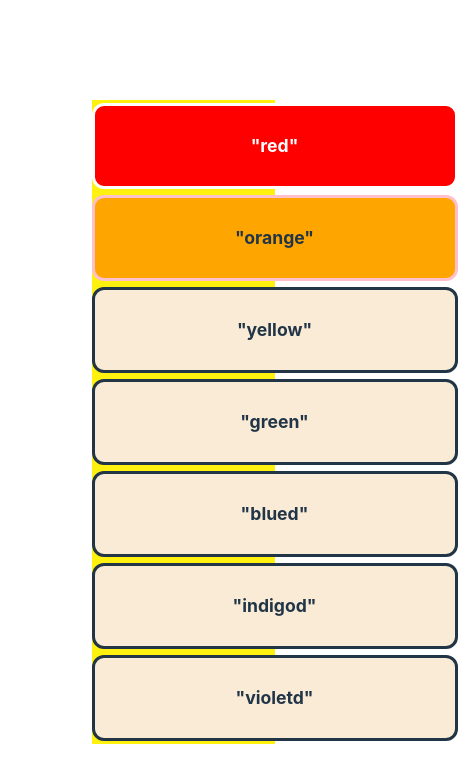
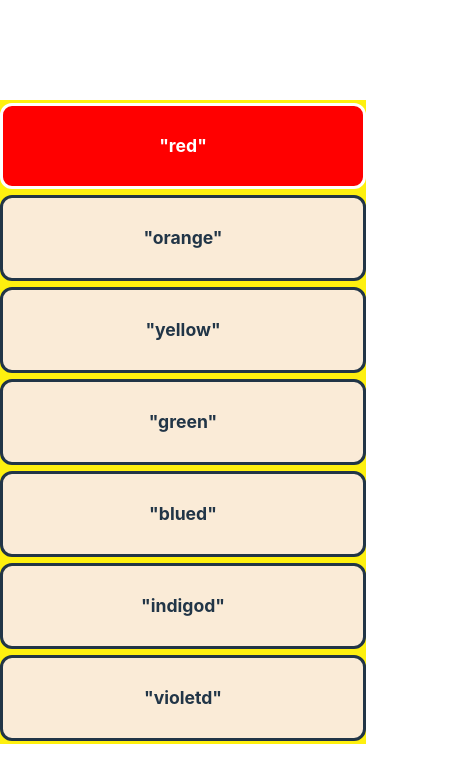
Before and after one commit to lcim/vite-test, a React (Vite) app: page / in a window 390 px wide. Shown: the top 782 px of the page, 458 px wide, since content can reach past the window. Built offline with nearby package versions, Linux system fonts and the light colour scheme.

Commit message:
cancelling centering and editing @media query min-width:480px and @max-height:300px

```diff
--- a/src/index.css
+++ b/src/index.css
@@ -20,8 +20,7 @@
   justify-content: center;
   align-items: center;
   text-align: center;
-  margin: auto;
-  width: 50%;
+  margin-inline: auto;
 }
 .box {
   height: 80px;
@@ -55,7 +54,7 @@
     border: 3px solid #FFFFFF;
   }
 }
-@media screen and (min-width: 360px) and (min-width: 360px) {
+@media screen and (min-width: 480px) and (max-height: 300px) {
   .oranged {
     background-color: orange;
     border: 3px solid pink;
```
